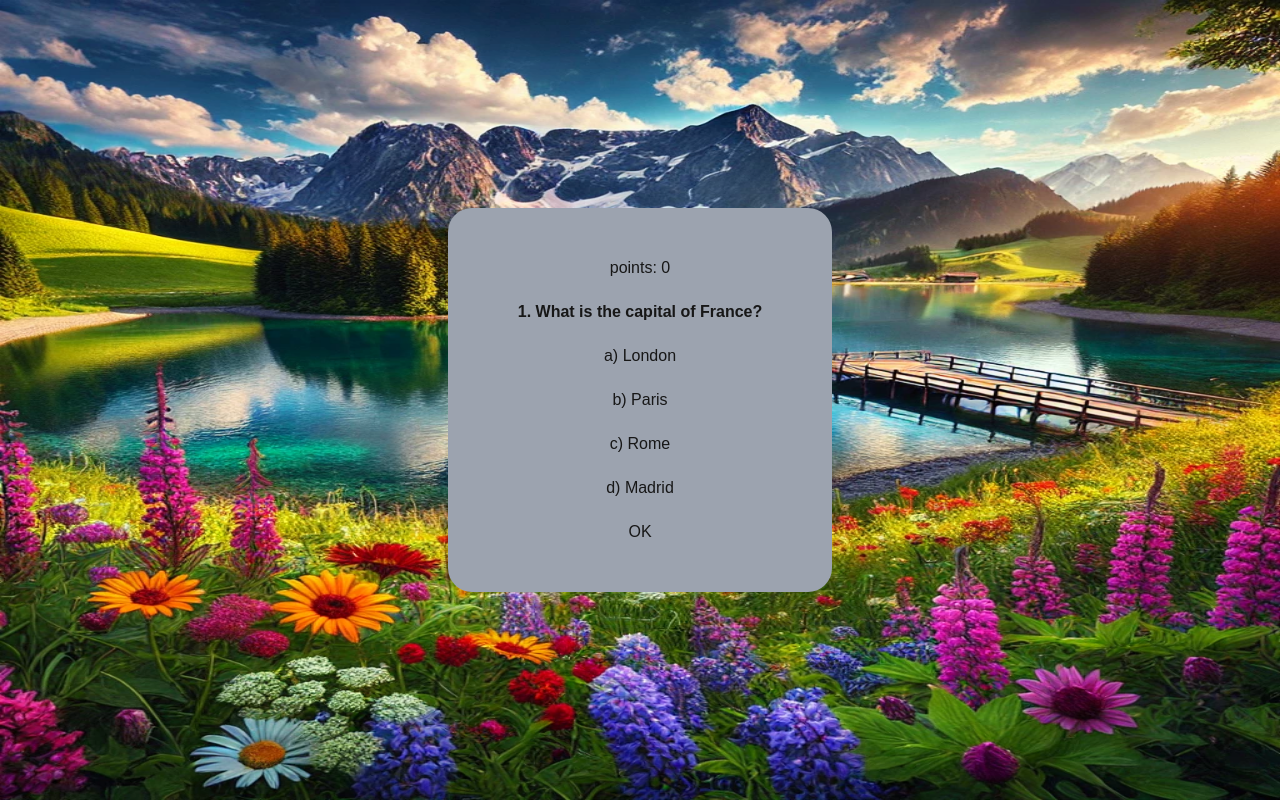
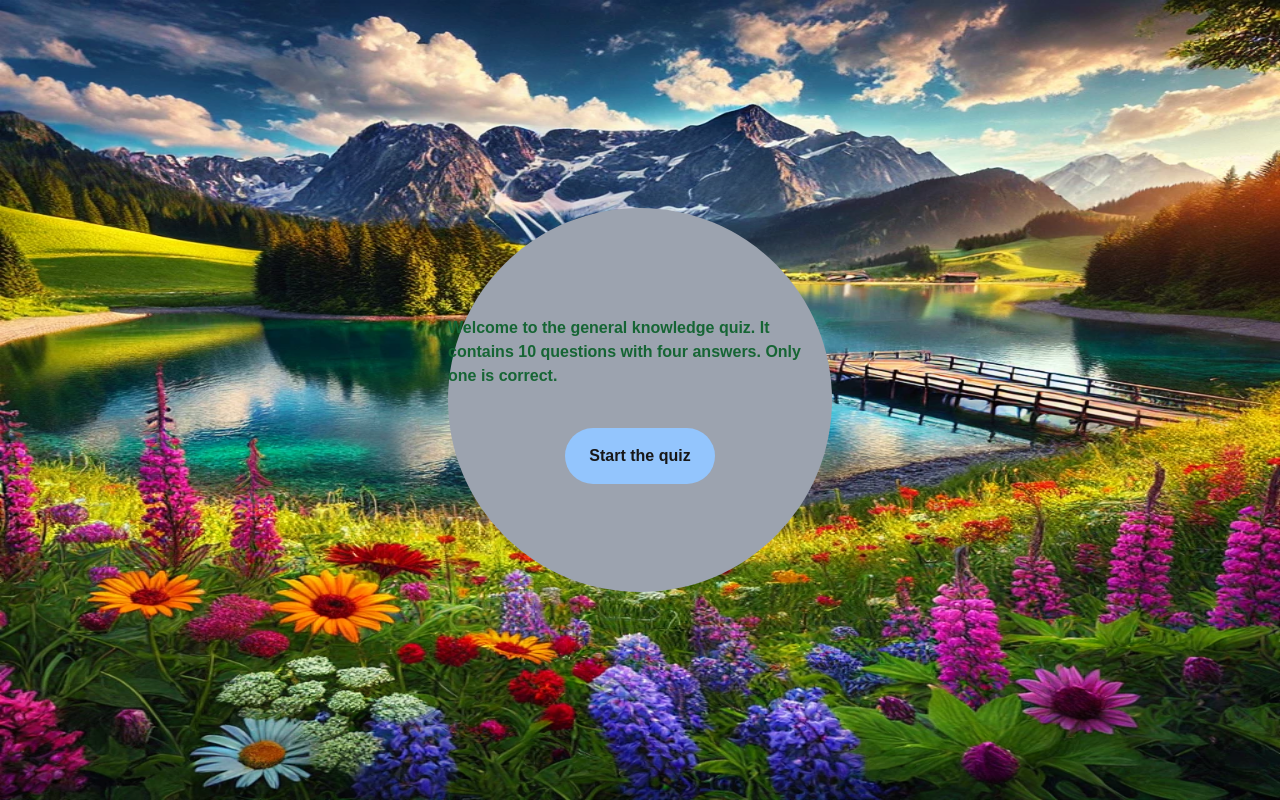
Before and after one commit to dawole94/quiz-typescript, a Next.js app: page / in a window 1280 px wide. Built offline with nearby package versions, Linux system fonts and the light colour scheme.

Commit message:
welcome window logic

```diff
--- a/app/page.tsx
+++ b/app/page.tsx
@@ -7,11 +7,15 @@ import Image from "next/image";
 import { MyProvider } from "@/components/MyContext";
 import { VisibilityProvider } from "@/components/VisibilityContext";
 import { useVisibilityContext } from "@/components/VisibilityContext";
+import { useWWVisibilityContext, WWVisibilityProvider } from "@/components/WWVisibilityContext";
 
 const MainContent = () => {
   const { isVisible } = useVisibilityContext();
+  const {isWWVisible} = useWWVisibilityContext();
 
-  return isVisible ? <SummaryWindow /> : <QuestionWindow />;
+  if(isWWVisible) {
+    return <WelcomeWindow/>
+  } else return isVisible ? <SummaryWindow /> : <QuestionWindow />;
 };
 
 export default function Home() {
@@ -19,11 +23,14 @@ export default function Home() {
     <>
       <img src="/background-landscape.webp" alt="background image" className="w-full h-screen object-fill"/>
       {/* <WelcomeWindow/> */}
-      <VisibilityProvider>
-        <MyProvider>
-          <MainContent/>
-        </MyProvider>
-      </VisibilityProvider>
+      <WWVisibilityProvider>
+        <VisibilityProvider>
+          <MyProvider>
+            <MainContent/>
+          </MyProvider>
+        </VisibilityProvider>
+      </WWVisibilityProvider>
+
 
     </>
 
--- a/components/SummaryWindow.tsx
+++ b/components/SummaryWindow.tsx
@@ -3,15 +3,18 @@
 import React, {useRef} from 'react'
 import { useMyContext } from "./MyContext";
 import { useVisibilityContext } from "./VisibilityContext";
+import { useWWVisibilityContext } from "./WWVisibilityContext";
 
 const SummaryWindow = () => {
 
   const { points, setPoints } = useMyContext();
   const { setIsVisible } = useVisibilityContext();
+  const { setIsWWVisible } = useWWVisibilityContext();
   const againButtonRef = useRef<(HTMLButtonElement | null)>(null);
 
   function restartQuiz() {
     setIsVisible(false);
+    setIsWWVisible(true);
     setPoints(0);
   }
 
--- /dev/null
+++ b/components/WWVisibilityContext.tsx
@@ -0,0 +1,32 @@
+"use client"
+
+import React, { createContext, useState, useContext, ReactNode } from "react";
+
+type WWVisibilityContextType = {
+  isWWVisible: boolean;
+  setIsWWVisible: (visible: boolean) => void;
+};
+
+const WWVisibilityContext = createContext<WWVisibilityContextType | undefined>(
+  undefined
+);
+
+export const WWVisibilityProvider = ({ children }: { children: ReactNode }) => {
+  const [isWWVisible, setIsWWVisible] = useState(true);
+
+  return (
+    <WWVisibilityContext.Provider value={{ isWWVisible, setIsWWVisible }}>
+      {children}
+    </WWVisibilityContext.Provider>
+  );
+};
+
+export const useWWVisibilityContext = () => {
+  const context = useContext(WWVisibilityContext);
+  if (!context) {
+    throw new Error(
+      "useWWVisibilityContext must be used within a WWVisibilityProvider"
+    );
+  }
+  return context;
+};
--- a/components/WelcomeWindow.tsx
+++ b/components/WelcomeWindow.tsx
@@ -1,10 +1,17 @@
-import React from 'react'
+import React, {useState} from 'react'
+import { useWWVisibilityContext } from "./WWVisibilityContext";
 
 const WelcomeWindow = () => {
+
+  const { setIsWWVisible } = useWWVisibilityContext();
+
+  function startQuiz() {
+    setIsWWVisible(false);
+  }
   return (
     <div className="w-96 h-96 bg-gray-400 flex flex-col absolute left-[50%] top-[50%] transform -translate-x-[50%] -translate-y-[50%] justify-center items-center gap-10 rounded-full">
-      <h1 className="font-bold text-green-800">Welcome to the general knowledge quiz.</h1>
-      <button className='font-bold bg-blue-300 px-6 py-4 rounded-full'>Start the quiz</button>
+      <h1 className="font-bold text-green-800">Welcome to the general knowledge quiz. It contains 10 questions with four answers. Only one is correct.</h1>
+      <button className='font-bold bg-blue-300 px-6 py-4 rounded-full' onClick={startQuiz}>Start the quiz</button>
     </div>
   )
 }
```
